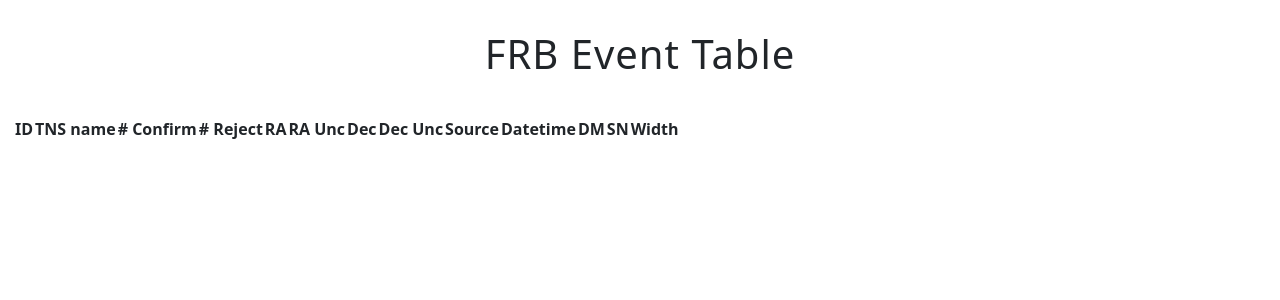
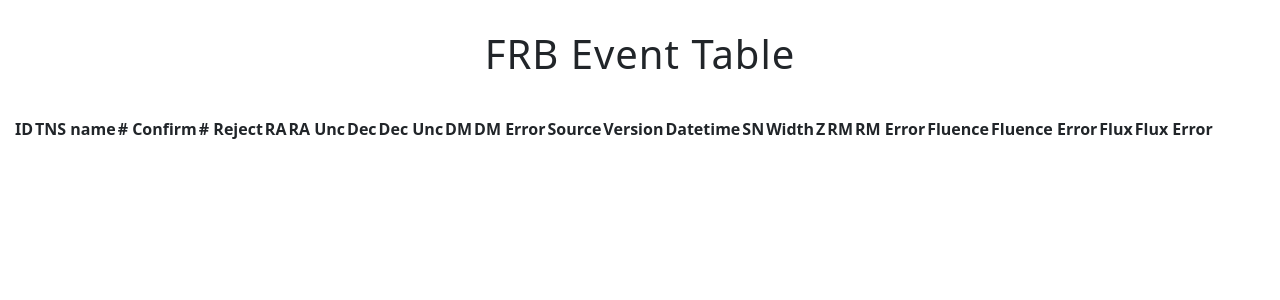
Before and after one commit to ADACS-Australia/FRB_candidates_app, a Django app: template frb_cand/templates/cand_app/frbevent_table.html in a window 1280 px wide. Shown: the part 72-372 px from the top of the page. Run offline with Django 4.2, Linux system fonts and the light colour scheme; the template is opened without the code that fills it, so the values that code supplies are empty; some libraries are stand-ins or nearby versions.

Commit message:
Made the event table use all the new info

```diff
--- a/frb_cand/templates/cand_app/frbevent_table.html
+++ b/frb_cand/templates/cand_app/frbevent_table.html
@@ -17,11 +17,20 @@
         <th>RA Unc</th>
         <th>Dec</th>
         <th>Dec Unc</th>
+        <th>DM</th>
+        <th>DM Error</th>
         <th>Source</th>
+        <th>Version</th>
         <th>Datetime</th>
-        <th>DM</th>
         <th>SN</th>
         <th>Width</th>
+        <th>Z</th>
+        <th>RM</th>
+        <th>RM Error</th>
+        <th>Fluence</th>
+        <th>Fluence Error</th>
+        <th>Flux</th>
+        <th>Flux Error</th>
       </tr>
     </thead>
     <!-- {% for object in frb_events %}
@@ -43,11 +52,11 @@
     // `data` is the data object for the row
     var child_table = '';
     // Loop over each position and add it to the table
-    console.log("positions: ")
-    console.log(data.positions)
-    for (var i = 1; i < data.positions.length; i++){
+    console.log("radio_measurements: ")
+    console.log(data.radio_measurements)
+    for (var i = 1; i < data.radio_measurements.length; i++){
       console.log("pos: ")
-      console.log(data.positions[i])
+      console.log(data.radio_measurements[i])
       child_table +=
       '<tr>' +
         '<td></td>' +
@@ -55,12 +64,24 @@
         '<td></td>' +
         '<td></td>' +
         '<td></td>' +
-        '<td>' + data.positions[i].ra_hms + '</td>' +
-        '<td>' + data.positions[i].ra_pos_error + '</td>' +
-        '<td>' + data.positions[i].dec_dms + '</td>' +
-        '<td>' + data.positions[i].dec_pos_error + '</td>' +
-        '<td>' + data.positions[i].source + '</td>' +
-        '<td>' + data.positions[i].datetime + '</td>' +
+        '<td>' + data.radio_measurements[i].ra_hms + '</td>' +
+        '<td>' + data.radio_measurements[i].ra_pos_error + '</td>' +
+        '<td>' + data.radio_measurements[i].dec_dms + '</td>' +
+        '<td>' + data.radio_measurements[i].dec_pos_error + '</td>' +
+        '<td>' + data.radio_measurements[i].dm + '</td>' +
+        '<td>' + data.radio_measurements[i].dm_err + '</td>' +
+        '<td>' + data.radio_measurements[i].source + '</td>' +
+        '<td>' + data.radio_measurements[i].version + '</td>' +
+        '<td>' + data.radio_measurements[i].datetime + '</td>' +
+        '<td>' + data.radio_measurements[i].sn + '</td>' +
+        '<td>' + data.radio_measurements[i].width + '</td>' +
+        '<td>' + data.radio_measurements[i].z + '</td>' +
+        '<td>' + data.radio_measurements[i].rm + '</td>' +
+        '<td>' + data.radio_measurements[i].rm_err + '</td>' +
+        '<td>' + data.radio_measurements[i].fluence + '</td>' +
+        '<td>' + data.radio_measurements[i].fluence_err + '</td>' +
+        '<td>' + data.radio_measurements[i].flux + '</td>' +
+        '<td>' + data.radio_measurements[i].flux_err + '</td>' +
       '</tr>';
     }
     return $(child_table).toArray();
@@ -90,13 +111,22 @@
         { data: 'ra_pos_error' },
         { data: 'dec_dms' },
         { data: 'dec_pos_error' },
+        { data: 'dm' },
+        { data: 'dm_err' },
         { data: 'source' },
+        { data: 'version' },
         { data: 'datetime' },
-        { data: 'dm' },
         { data: 'sn' },
         { data: 'width' },
+        { data: 'z' },
+        { data: 'rm' },
+        { data: 'rm_err' },
+        { data: 'fluence' },
+        { data: 'fluence_err' },
+        { data: 'flux' },
+        { data: 'flux_err' },
       ],
-      order: [[1, 'asc']],
+      order: [[1, 'desc']],
     });
 
     // Add event listener for opening and closing details
```
Also changed, not shown: frb_cand/cand_app/views.py (+4 -8 lines).
